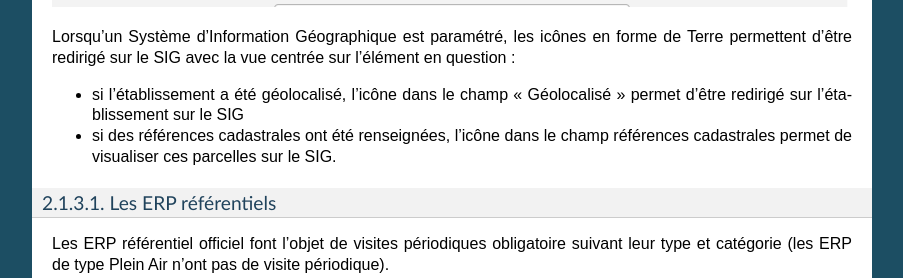
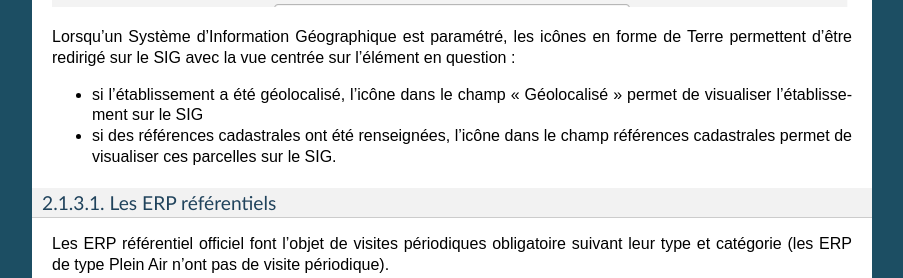
Before and after one commit to jcerini/openaria-documentation, a Sphinx documentation site: the page built from source/manuel_utilisateur/etablissements/index.rst, in a window 1280 px wide and 900 px high, scrolled down 8115 px. Shown: the part 174-452 px from the top of the window, without its empty margins (198-1101 px from the left). Built offline with Sphinx 7.4.7, drawn with Linux system fonts in a browser that asks for light colours.

Commit message:
Update index.rst

```diff
--- a/source/manuel_utilisateur/etablissements/index.rst
+++ b/source/manuel_utilisateur/etablissements/index.rst
@@ -52,7 +52,7 @@ La fiche d'un établissement
 
 Lorsqu'un Système d'Information Géographique est paramétré, les icônes en forme de Terre permettent d'être redirigé sur le SIG avec la vue centrée sur l'élément en question :
 
-- si l'établissement a été géolocalisé, l'icône dans le champ "Géolocalisé" permet d'être redirigé sur l'établissement sur le SIG
+- si l'établissement a été géolocalisé, l'icône dans le champ "Géolocalisé" permet de visualiser l'établissement sur le SIG
 - si des références cadastrales ont été renseignées, l'icône dans le champ références cadastrales permet de visualiser ces parcelles sur le SIG.
 
 Les ERP référentiels
```
